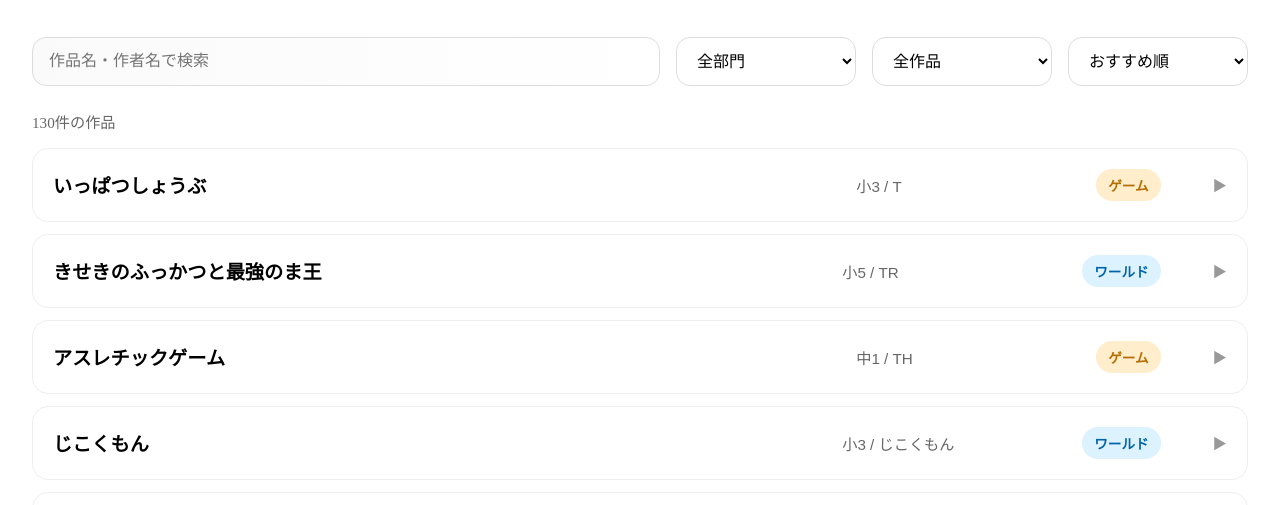
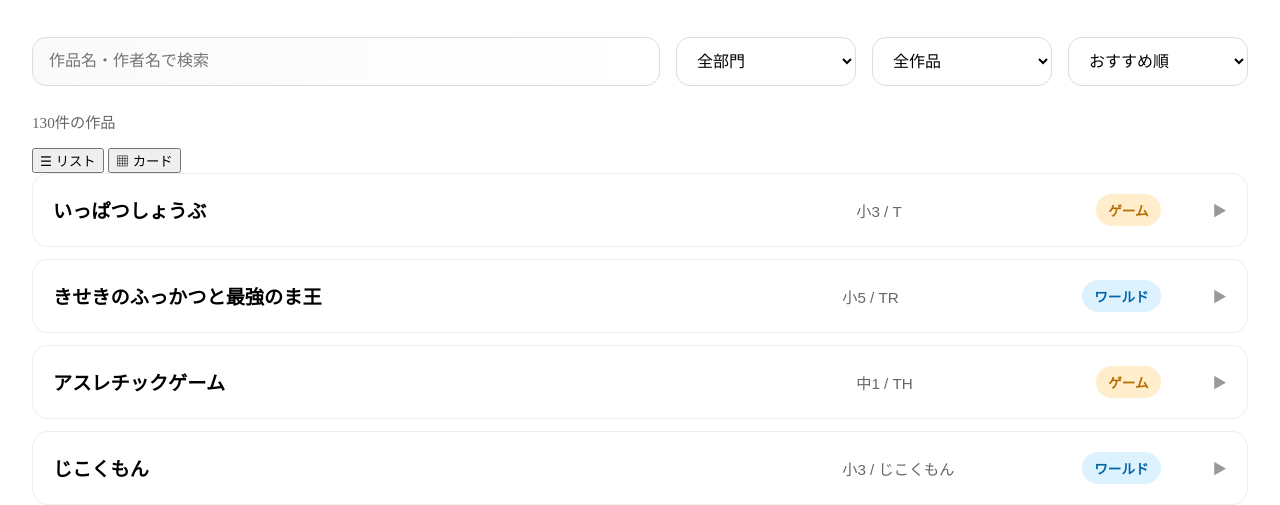
Before and after one commit to hghrktkr/V-code_Creative_Awards, a website built with Vite: page V-code_Creative_Awards/works.html in a window 1280 px wide. Shown: the part 273-778 px from the top of the page. Built offline with nearby package versions, Linux system fonts and the light colour scheme.

Commit message:
toggle追加

```diff
--- a/V-code_Creative_Awards/works.html
+++ b/V-code_Creative_Awards/works.html
@@ -83,9 +83,32 @@
 
 
     <!-- 件数 -->
-    <div class="works-count" id="works-count">
-      0件の作品
-    </div>
+    <!-- 件数・表示切り替え -->
+<div class="works-count-row">
+  <div class="works-count" id="works-count">
+    0件の作品
+  </div>
+
+  <div class="view-toggle" role="group" aria-label="表示形式">
+    <button
+      type="button"
+      class="view-toggle-button is-active"
+      data-view="list"
+      aria-pressed="true"
+    >
+      ☰ リスト
+    </button>
+
+    <button
+      type="button"
+      class="view-toggle-button"
+      data-view="grid"
+      aria-pressed="false"
+    >
+      ▦ カード
+    </button>
+  </div>
+</div>
 
 
     <!-- 一覧 -->
```
